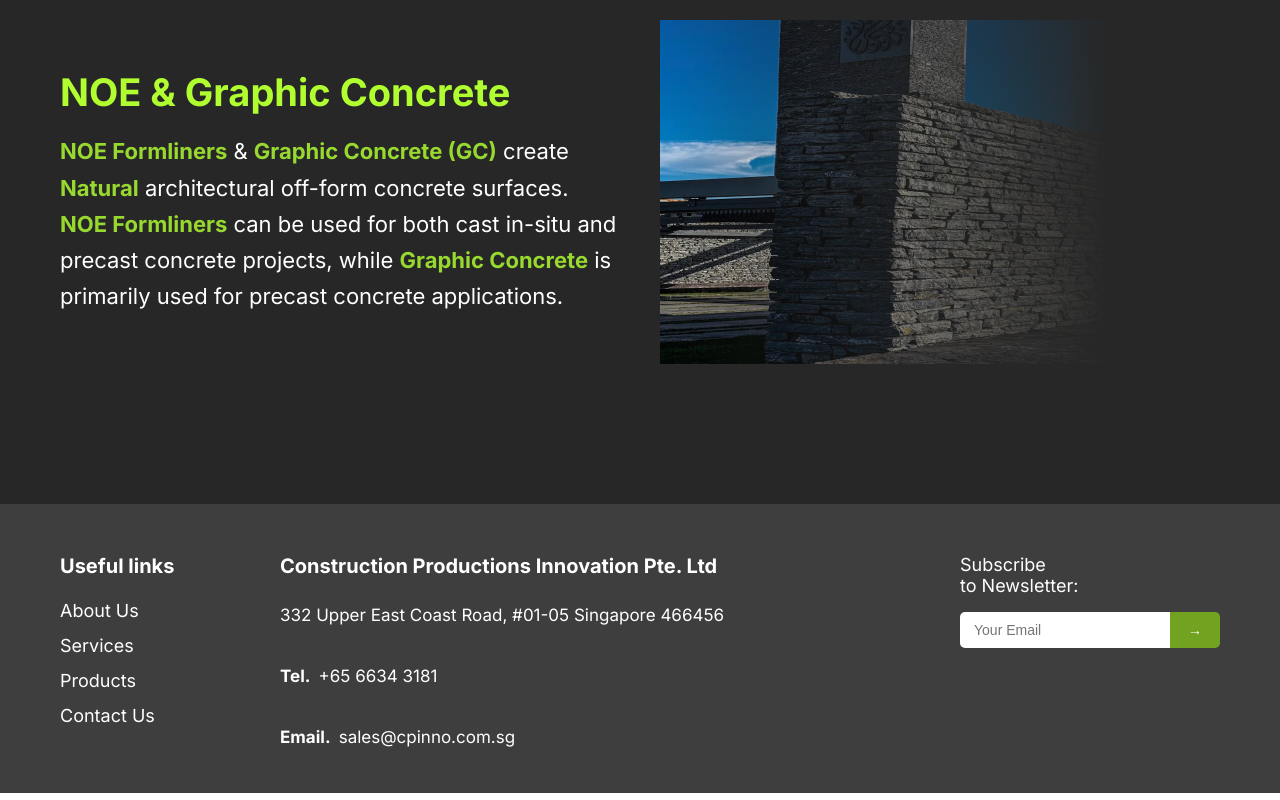
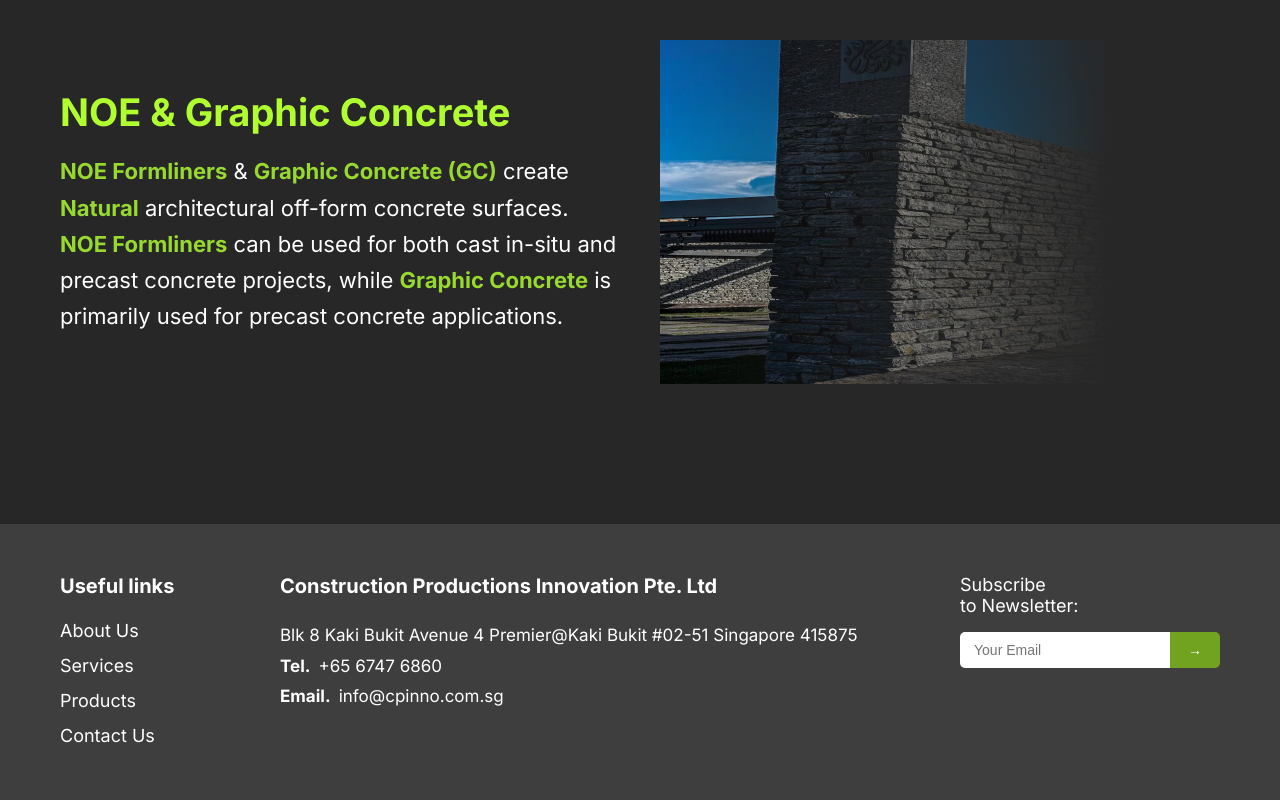
Before and after one commit to darrenn000/Cpinno-Web, a plain HTML site: page index.html in a window 1280 px wide. Shown: the part 2093-2893 px from the top of the page. Drawn offline with Linux system fonts and the light colour scheme.

Commit message:
Update footer.html

```diff
--- a/index.html
+++ b/index.html
@@ -1,4 +1,4 @@
-<!doctype html>
+<<!doctype html>
 <html lang="en">
   <head>
     <meta charset="UTF-8" />
@@ -148,15 +148,13 @@
           </ul>
         </div>
         <div class="footer-company">
-          <h4>Construction Productions Innovation Pte. Ltd</h4>
-          <p>
-            332 Upper East Coast Road, #01-05 Singapore 466456<br /><br />
-            <strong>Tel.&nbsp;&nbsp;</strong
-            ><a href="tel:+6566343181">+65 6634 3181</a><br /><br />
-            <strong>Email.&nbsp;&nbsp;</strong
-            ><a href="mailto:sales@cpinno.com.sg">sales@cpinno.com.sg</a>
-          </p>
-        </div>
+  <h4>Construction Productions Innovation Pte. Ltd</h4>
+  <p>
+    Blk 8 Kaki Bukit Avenue 4 Premier@Kaki Bukit #02-51 Singapore 415875<br />
+    <strong>Tel.&nbsp;&nbsp;</strong><a href="tel:+6567476860">+65 6747 6860</a><br />
+    <strong>Email.&nbsp;&nbsp;</strong><a href="mailto:info@cpinno.com.sg">info@cpinno.com.sg</a>
+  </p>
+</div>
         <div class="footer-newsletter">
           <h4>Subscribe<br />to Newsletter:</h4>
           <div class="newsletter-form">
```
